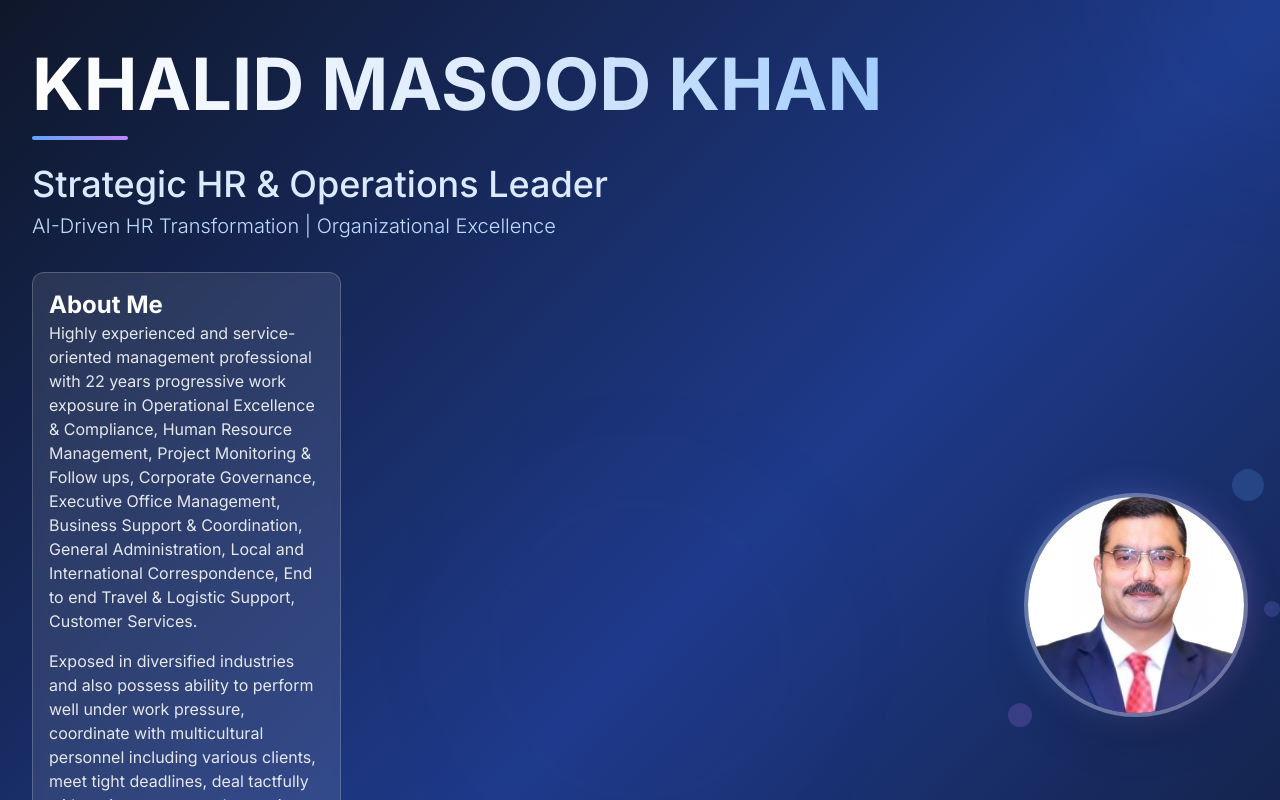
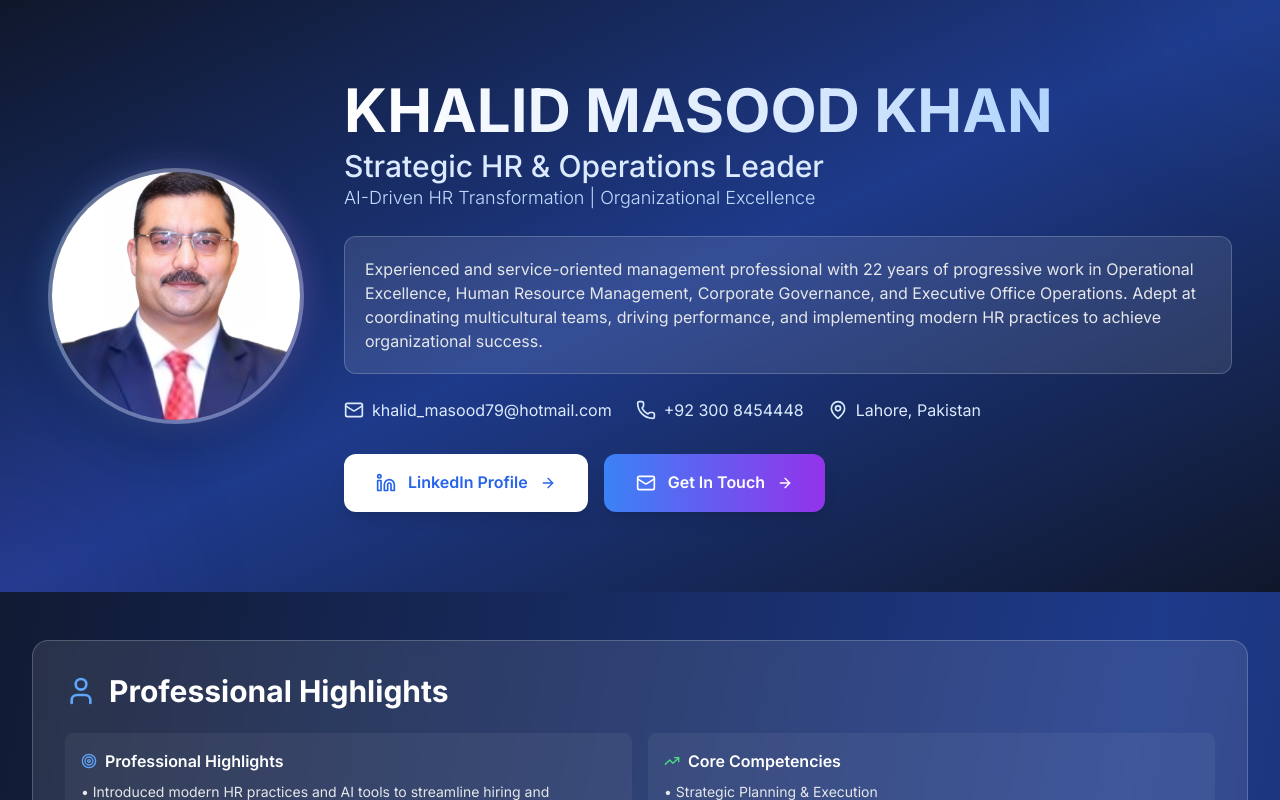
Before and after one commit to shaniparacha2021/Khalid.khan, a Next.js app: page / in a window 1280 px wide. Shown: the top 800 px of the page. Built offline with nearby package versions, Linux system fonts and the light colour scheme.

Commit message:
Update page.tsx

```diff
--- a/src/app/page.tsx
+++ b/src/app/page.tsx
@@ -147,91 +147,83 @@ export default function Portfolio() {
       <MobileNavigation />
 
       {/* Hero Section */}
-      <section id="home" className="relative bg-gradient-to-br from-slate-900 via-blue-900 to-slate-900 text-white py-12 px-4 sm:px-6 lg:px-8 pt-24 xl:pt-12 overflow-hidden">
-        {/* Animated Background Elements */}
+     {/* Hero Section */}
+<section
+  id="home"
+  className="relative bg-gradient-to-br from-slate-900 via-blue-900 to-slate-900 text-white py-20 px-6 lg:px-12 overflow-hidden"
+>
+  {/* Background Animation */}
   <div className="absolute inset-0 overflow-hidden">
     <div className="absolute -top-40 -right-40 w-80 h-80 bg-blue-500/10 rounded-full blur-3xl animate-pulse"></div>
     <div className="absolute -bottom-40 -left-40 w-80 h-80 bg-purple-500/10 rounded-full blur-3xl animate-pulse delay-1000"></div>
-          <div className="absolute top-1/2 left-1/2 transform -translate-x-1/2 -translate-y-1/2 w-96 h-96 bg-indigo-500/5 rounded-full blur-3xl animate-pulse delay-500"></div>
   </div>
 
-        <div className="relative max-w-7xl mx-auto">
-          <div className="flex flex-col lg:flex-row items-center justify-between gap-8">
-            {/* Left Side - Name and Position */}
-            <div className="flex-1 text-center lg:text-left animate-fade-in-up">
-              <div className="mb-6">
-                <h1 className="text-3xl sm:text-4xl md:text-5xl lg:text-6xl xl:text-7xl font-bold mb-4 bg-gradient-to-r from-white via-blue-100 to-blue-300 bg-clip-text text-transparent leading-tight">
+  <div className="relative max-w-7xl mx-auto flex flex-col lg:flex-row items-center gap-10">
+    {/* Left - Profile Image */}
+    <div className="relative group flex-shrink-0">
+      <div className="absolute inset-0 bg-gradient-to-r from-blue-400 to-purple-400 rounded-full blur-lg opacity-30 group-hover:opacity-50 transition"></div>
+      <div className="relative w-56 h-56 lg:w-64 lg:h-64 rounded-full overflow-hidden border-4 border-white/30 shadow-2xl group-hover:border-white/50 transition-all duration-500 group-hover:scale-105">
+        <Image
+          src="/khalid-masood-khan.png"
+          alt="Khalid Masood Khan"
+          width={260}
+          height={260}
+          className="w-full h-full object-cover group-hover:scale-110 transition-transform duration-500"
+          priority
+        />
+      </div>
+    </div>
+
+    {/* Right - Info */}
+    <div className="flex-1 space-y-6">
+      <div>
+        <h1 className="text-5xl lg:text-6xl font-bold bg-gradient-to-r from-white via-blue-100 to-blue-300 bg-clip-text text-transparent leading-tight">
           KHALID MASOOD KHAN
         </h1>
-                <div className="h-1 w-24 bg-gradient-to-r from-blue-400 to-purple-400 mx-auto lg:mx-0 mb-6 rounded-full"></div>
-                <p className="text-xl sm:text-2xl md:text-3xl lg:text-4xl text-blue-100 font-medium mb-2">
+        <p className="text-2xl lg:text-3xl text-blue-100 font-medium mt-2">
           Strategic HR & Operations Leader
         </p>
-                <p className="text-lg sm:text-xl text-blue-200 font-light mb-8">
+        <p className="text-lg text-blue-200 font-light">
           AI-Driven HR Transformation | Organizational Excellence
         </p>
       </div>
 
-              {/* Professional Stats */}
-              <div className="grid grid-cols-1 sm:grid-cols-3 gap-4 mb-8">
-                <div className="bg-white/10 backdrop-blur-sm rounded-xl p-4 border border-white/20 hover:bg-white/20 transition-all duration-300">
-                  <div className="text-2xl font-bold text-white">About Me</div>
-                  <div className="text-blue-200 text-sm"> <p className="text-gray-200 text-sm sm:text-base leading-relaxed">
-              Highly experienced and service-oriented management professional with 22 years progressive work exposure in Operational Excellence & Compliance, Human Resource Management, Project Monitoring & Follow ups, Corporate Governance, Executive Office Management, Business Support & Coordination, General Administration, Local and International Correspondence, End to end Travel & Logistic Support, Customer Services.
+      {/* About Me Summary */}
+      <div className="bg-white/10 backdrop-blur-sm rounded-xl p-5 border border-white/20">
+        <p className="text-gray-200 text-sm sm:text-base leading-relaxed">
+          Experienced and service-oriented management professional with 22 years
+          of progressive work in Operational Excellence, Human Resource
+          Management, Corporate Governance, and Executive Office Operations.
+          Adept at coordinating multicultural teams, driving performance, and
+          implementing modern HR practices to achieve organizational success.
         </p>
-            <p className="text-gray-200 text-sm sm:text-base leading-relaxed mt-4">
-              Exposed in diversified industries and also possess ability to perform well under work pressure, coordinate with multicultural personnel including various clients, meet tight deadlines, deal tactfully with various concerned agencies and surpass performance parameters. Self-motivated and result oriented with excellent communication, leadership, problem solving, decision making, time management and interpersonal skills.
-            </p></div>
-                </div>
-
       </div>
 
       {/* Contact Info */}
-              <div className="space-y-3 mb-8">
-                <div className="flex items-center justify-center lg:justify-start gap-3 text-blue-100 hover:text-white transition-colors duration-300">
+      <div className="flex flex-wrap gap-6 text-blue-100">
+        <div className="flex items-center gap-2">
           <Mail className="w-5 h-5" />
-                  <span className="text-sm sm:text-base">khalid_masood79@hotmail.com</span>
+          <span className="text-sm sm:text-base">
+            khalid_masood79@hotmail.com
+          </span>
         </div>
-                <div className="flex items-center justify-center lg:justify-start gap-3 text-blue-100 hover:text-white transition-colors duration-300">
+        <div className="flex items-center gap-2">
           <Phone className="w-5 h-5" />
-                  <span className="text-sm sm:text-base">+92 300 8454448 (Mobile)</span>
+          <span className="text-sm sm:text-base">+92 300 8454448</span>
         </div>
-                <div className="flex items-center justify-center lg:justify-start gap-3 text-blue-100 hover:text-white transition-colors duration-300">
+        <div className="flex items-center gap-2">
           <MapPin className="w-5 h-5" />
           <span className="text-sm sm:text-base">Lahore, Pakistan</span>
         </div>
       </div>
-            </div>
 
-            {/* Right Side - Profile Image */}
-            <div className="flex-shrink-0 animate-fade-in-right">
-              <div className="relative group">
-                <div className="absolute inset-0 bg-gradient-to-r from-blue-400 to-purple-400 rounded-full blur-lg opacity-30 group-hover:opacity-50 transition-opacity duration-500"></div>
-                <div className="relative w-40 h-40 sm:w-48 sm:h-48 lg:w-56 lg:h-56 rounded-full overflow-hidden border-4 border-white/30 shadow-2xl group-hover:border-white/50 transition-all duration-500 group-hover:scale-105">
-        <Image
-                    src="/khalid-masood-khan.png"
-                  alt="Khalid Masood Khan"
-                    width={250}
-                    height={250}
-                    className="w-full h-full object-cover group-hover:scale-110 transition-transform duration-500"
-          priority
-        />
-                </div>
-                {/* Floating elements around image */}
-                <div className="absolute -top-4 -right-4 w-8 h-8 bg-blue-400/20 rounded-full animate-bounce delay-1000"></div>
-                <div className="absolute -bottom-4 -left-4 w-6 h-6 bg-purple-400/20 rounded-full animate-bounce delay-2000"></div>
-                <div className="absolute top-1/2 -right-8 w-4 h-4 bg-indigo-400/20 rounded-full animate-bounce delay-3000"></div>
-              </div>
-            </div>
-          </div>
-
-          {/* Action Buttons */}
-          <div className="flex flex-col sm:flex-row gap-4 mt-8 justify-center lg:justify-start animate-fade-in-up delay-500">
+      {/* Buttons */}
+      <div className="flex flex-col sm:flex-row gap-4 pt-2">
         <a
           href="https://www.linkedin.com/in/KhalidKhanManager"
           target="_blank"
           rel="noopener noreferrer"
-              className="group inline-flex items-center gap-3 bg-white text-blue-600 px-8 py-4 rounded-xl font-semibold hover:bg-blue-50 hover:scale-105 transition-all duration-300 shadow-lg hover:shadow-xl"
+          className="group inline-flex items-center gap-3 bg-white text-blue-600 px-8 py-4 rounded-xl font-semibold hover:bg-blue-50 hover:scale-105 transition-all duration-300 shadow-lg"
         >
           <Linkedin className="w-5 h-5 group-hover:scale-110 transition-transform duration-300" />
           LinkedIn Profile
@@ -239,7 +231,7 @@ export default function Portfolio() {
         </a>
         <a
           href="mailto:khalid_masood79@hotmail.com"
-              className="group inline-flex items-center gap-3 bg-gradient-to-r from-blue-500 to-purple-600 text-white px-8 py-4 rounded-xl font-semibold hover:from-blue-600 hover:to-purple-700 hover:scale-105 transition-all duration-300 shadow-lg hover:shadow-xl"
+          className="group inline-flex items-center gap-3 bg-gradient-to-r from-blue-500 to-purple-600 text-white px-8 py-4 rounded-xl font-semibold hover:from-blue-600 hover:to-purple-700 hover:scale-105 transition-all duration-300 shadow-lg"
         >
           <Mail className="w-5 h-5 group-hover:scale-110 transition-transform duration-300" />
           Get In Touch
@@ -247,7 +239,9 @@ export default function Portfolio() {
         </a>
       </div>
     </div>
+  </div>
 </section>
+
 
       {/* Main Content */}
       <div className="max-w-7xl mx-auto px-4 sm:px-6 lg:px-8 py-12">
```
Lines whose indentation alone changed are shown as unchanged.
